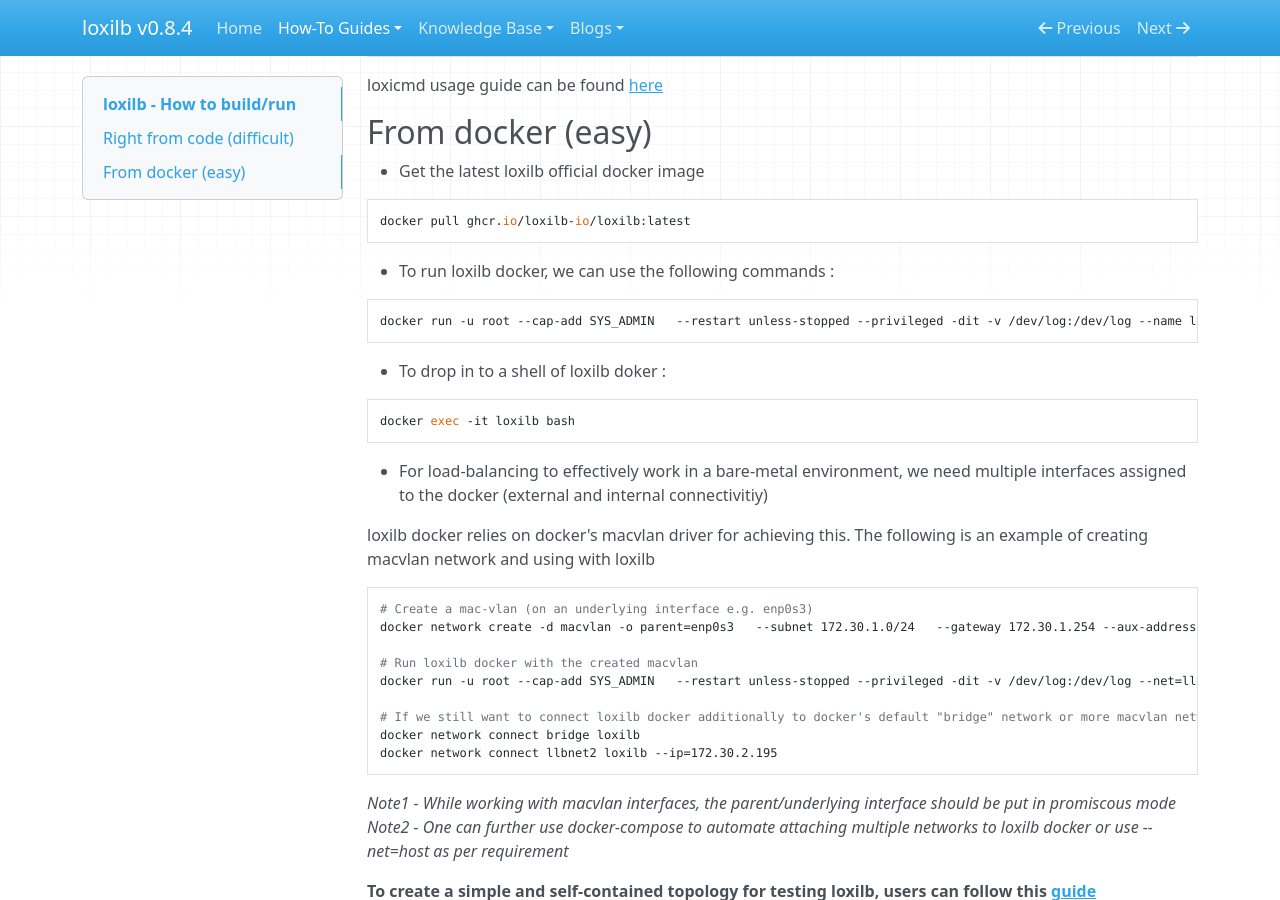
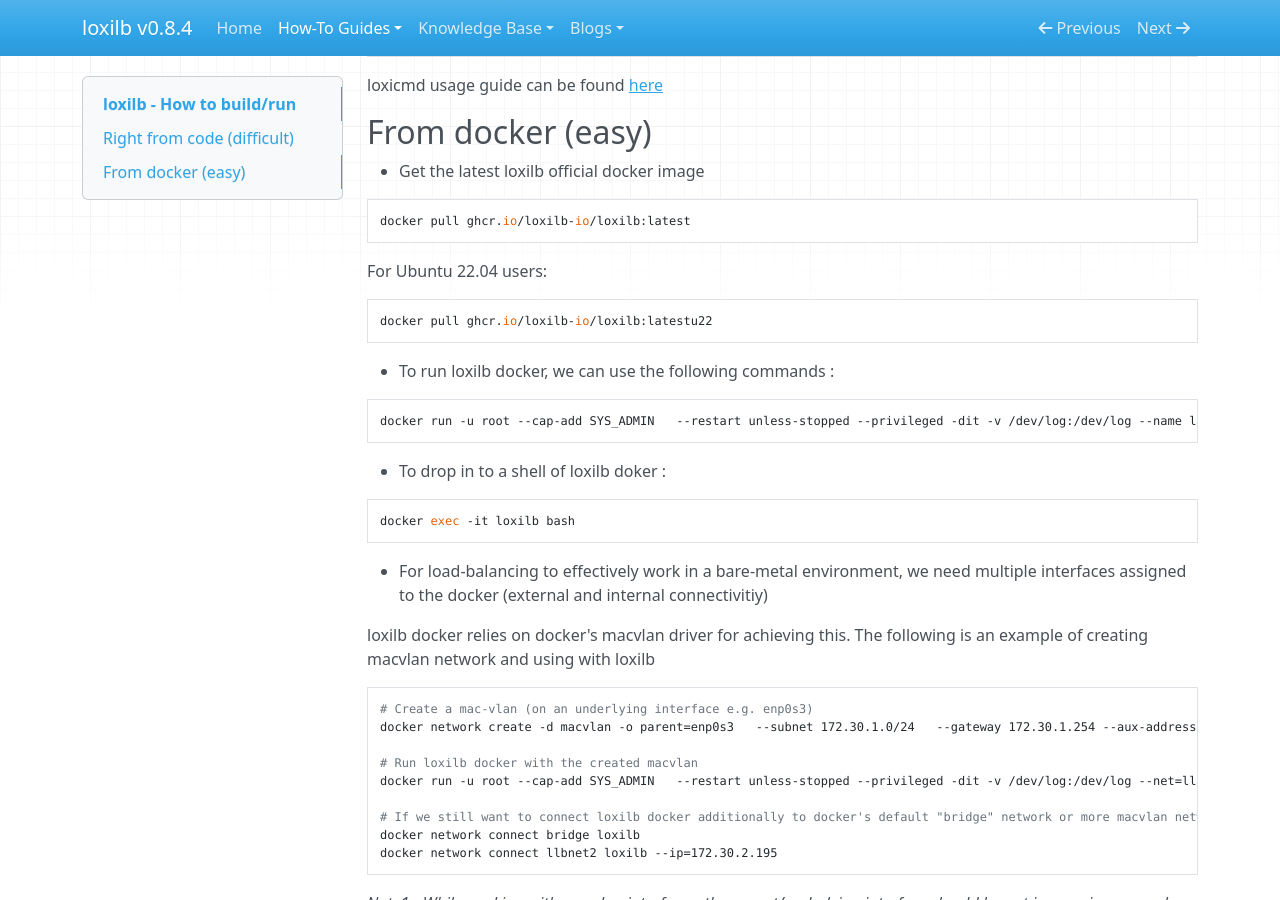
Before and after one commit to loxilb-io/loxilbdocs, an MkDocs documentation site: the page built from docs/run.md, in a window 1280 px wide and 900 px high, scrolled down 1170 px. Built offline with MkDocs 1.6.1, drawn with Linux system fonts in a browser that asks for light colours; nearby versions of some CDN libraries.

Commit message:
Update run.md
Add instructions for docker pull related to ubuntu22.04

````diff
--- a/docs/run.md
+++ b/docs/run.md
@@ -67,6 +67,11 @@
 docker pull ghcr.io/loxilb-io/loxilb:latest
 ```
 
+For Ubuntu 22.04 users:
+```
+docker pull ghcr.io/loxilb-io/loxilb:latestu22
+```
+
 * To run loxilb docker, we can use the following commands :
 
 ```
````
